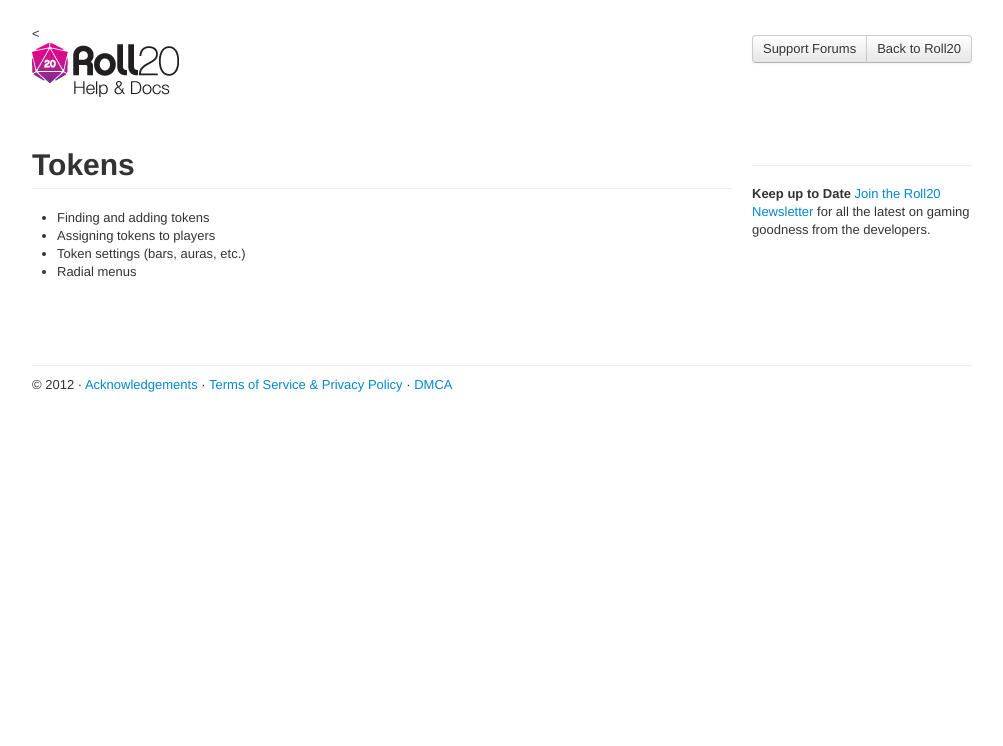
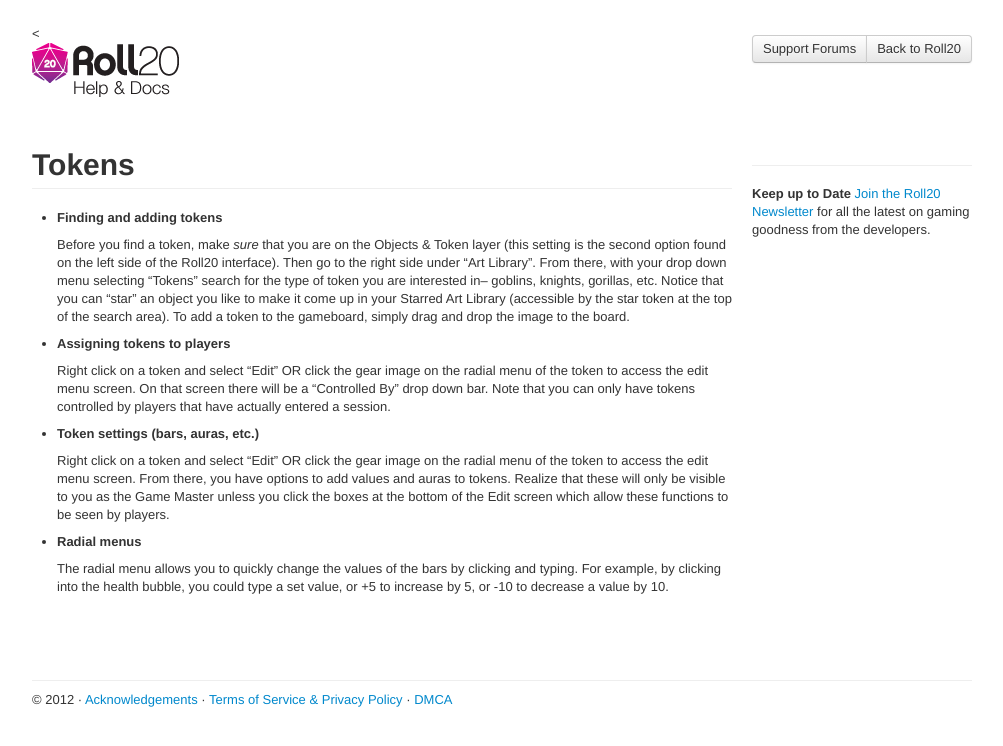
Before and after one commit to Roll20/help.roll20.net, a Jekyll site: the page built from _posts/2012-05-01-tokens.markdown, in a window 1280 px wide. Shown: the top 746 px of the page, without its empty margins (138-1141 px from the left). Built offline with Jekyll 4.4.1, drawn with Linux system fonts in a browser that asks for light colours; nearby versions of some CDN libraries; comment, search, counter and statistics services are not loaded.

Commit message:
Update _posts/2012-05-01-tokens.markdown

```diff
--- a/_posts/2012-05-01-tokens.markdown
+++ b/_posts/2012-05-01-tokens.markdown
@@ -4,7 +4,18 @@ title: Tokens
 categories: draft
 ---
 
-* Finding and adding tokens
-* Assigning tokens to players
-* Token settings (bars, auras, etc.)
-* Radial menus
+* __Finding and adding tokens__
+
+  Before you find a token, make _sure_ that you are on the Objects & Token layer (this setting is the second option found on the left side of the Roll20 interface).  Then go to the right side under "Art Library".  From there, with your drop down menu selecting "Tokens" search  for the type of token you are interested in-- goblins, knights, gorillas, etc.  Notice that you can "star" an object you like to make it come up in your Starred Art Library (accessible by the star token at the top of the search area).  To add a token to the gameboard, simply drag and drop the image to the board.
+
+* __Assigning tokens to players__
+
+  Right click on a token and select "Edit" OR click the gear image on the radial menu of the token to access the edit menu screen.  On that screen there will be a "Controlled By" drop down bar.  Note that you can only have tokens controlled by players that have actually entered a session.
+
+* __Token settings (bars, auras, etc.)__
+
+  Right click on a token and select "Edit" OR click the gear image on the radial menu of the token to access the edit menu screen.  From there, you have options to add values and auras to tokens.  Realize that these will only be visible to you as the Game Master unless you click the boxes at the bottom of the Edit screen which allow these functions to be seen by players.
+
+* __Radial menus__
+
+  The radial menu allows you to quickly change the values of the bars by clicking and typing. For example, by clicking into the health bubble, you could type a set value, or +5 to increase by 5, or -10 to decrease a value by 10.
```
